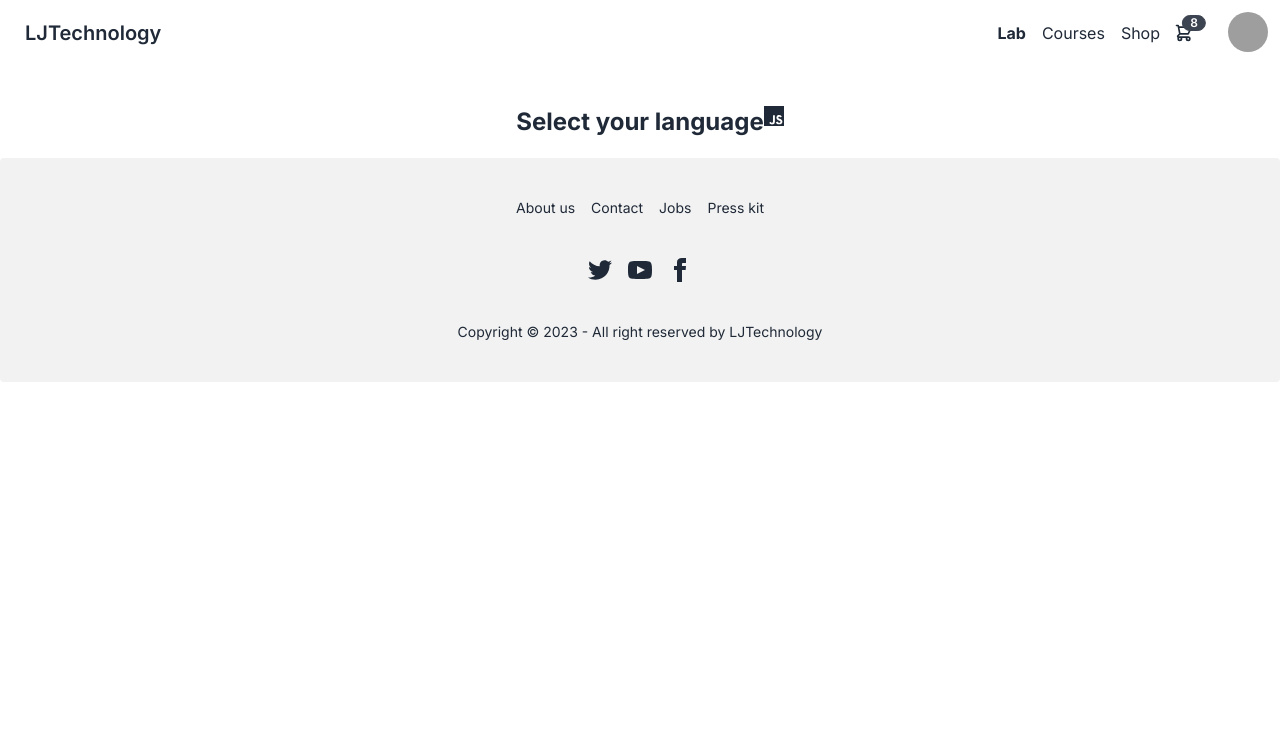
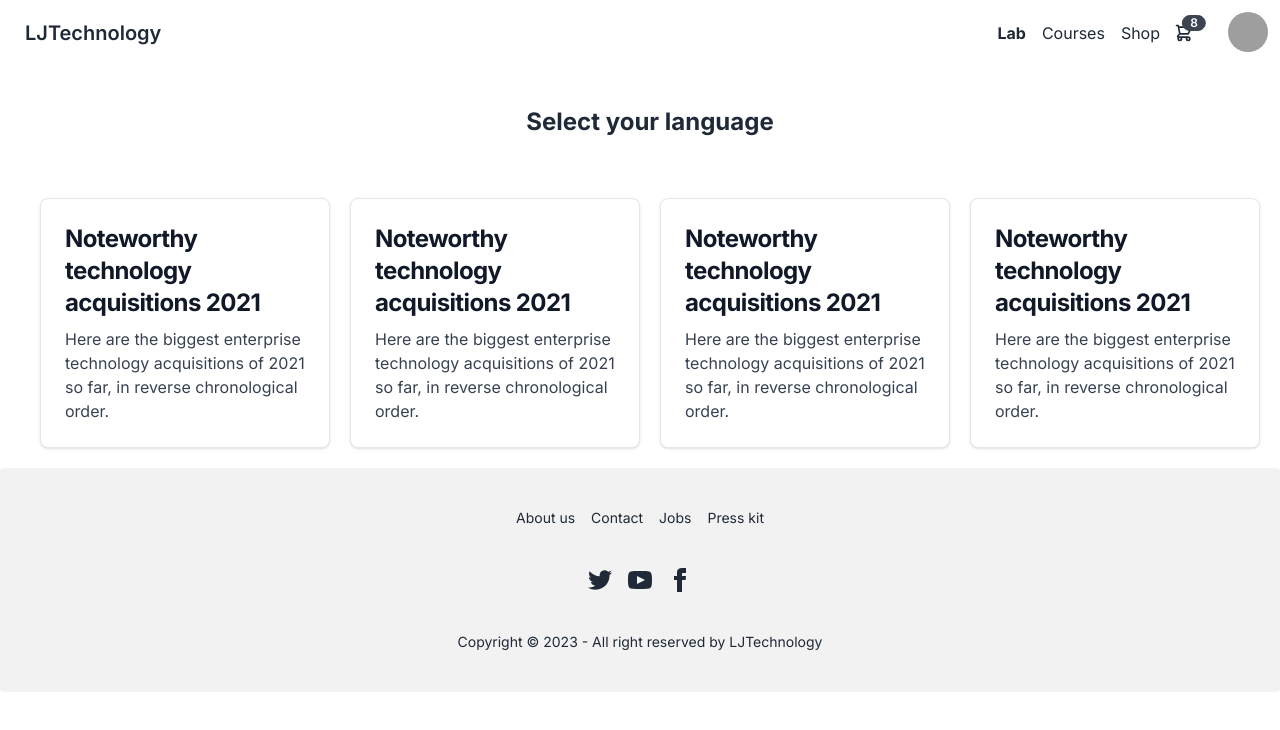
Before and after one commit to LuisJohn/LJTech-Platform-with-NextJS-and-JS--Public-Code-, a Next.js app: page /corses in a window 1280 px wide. Shown: the top 730 px of the page. Built offline with nearby package versions, Linux system fonts and the light colour scheme; grey boxes are pictures that could not be loaded.

Commit message:
A quick tune on the CSS Tailwind

```diff
--- a/src/app/corses/page.js
+++ b/src/app/corses/page.js
@@ -2,12 +2,30 @@ import { SiJavascript } from 'react-icons/si';
 
 const page = () => {
   return (
-    <div className='mt-5 ml-5 p-5 flex justify-center align-middle'>
-     <h1 className='text-2xl font-bold'>Select your language</h1>
-      <div>
-        <SiJavascript className='h-5 w-5'/>
+    <>
+    <div className='courses'>
+      <h1 className='text-2xl font-bold'>Select your language</h1>
+    </div>
+
+    <div className='courses'>
+        <a href="#" className="block max-w-sm p-6 bg-white border border-gray-200 rounded-lg shadow hover:bg-gray-100 dark:bg-gray-800 dark:border-gray-700 dark:hover:bg-gray-700">
+            <h5 className="mb-2 text-2xl font-bold tracking-tight text-gray-900 dark:text-white">Noteworthy technology acquisitions 2021</h5>
+            <p className="font-normal text-gray-700 dark:text-gray-400">Here are the biggest enterprise technology acquisitions of 2021 so far, in reverse chronological order.</p>
+        </a>
+        <a href="#" className="block max-w-sm p-6 bg-white border border-gray-200 rounded-lg shadow hover:bg-gray-100 dark:bg-gray-800 dark:border-gray-700 dark:hover:bg-gray-700">
+            <h5 className="mb-2 text-2xl font-bold tracking-tight text-gray-900 dark:text-white">Noteworthy technology acquisitions 2021</h5>
+            <p className="font-normal text-gray-700 dark:text-gray-400">Here are the biggest enterprise technology acquisitions of 2021 so far, in reverse chronological order.</p>
+        </a>
+        <a href="#" className="block max-w-sm p-6 bg-white border border-gray-200 rounded-lg shadow hover:bg-gray-100 dark:bg-gray-800 dark:border-gray-700 dark:hover:bg-gray-700">
+            <h5 className="mb-2 text-2xl font-bold tracking-tight text-gray-900 dark:text-white">Noteworthy technology acquisitions 2021</h5>
+            <p className="font-normal text-gray-700 dark:text-gray-400">Here are the biggest enterprise technology acquisitions of 2021 so far, in reverse chronological order.</p>
+        </a>
+        <a href="#" className="block max-w-sm p-6 bg-white border border-gray-200 rounded-lg shadow hover:bg-gray-100 dark:bg-gray-800 dark:border-gray-700 dark:hover:bg-gray-700">
+            <h5 className="mb-2 text-2xl font-bold tracking-tight text-gray-900 dark:text-white">Noteworthy technology acquisitions 2021</h5>
+            <p className="font-normal text-gray-700 dark:text-gray-400">Here are the biggest enterprise technology acquisitions of 2021 so far, in reverse chronological order.</p>
+        </a>
       </div>
-    </div>
+    </>
   )
 }
 
--- a/src/app/globals.css
+++ b/src/app/globals.css
@@ -2,26 +2,11 @@
 @tailwind components;
 @tailwind utilities;
 
-/* :root {
-  --foreground-rgb: 0, 0, 0;
-  --background-start-rgb: 214, 219, 220;
-  --background-end-rgb: 255, 255, 255;
+
+@layer components {
+
+  .courses{
+    @apply mt-5 ml-5 p-5 flex gap-5 justify-center align-middle;
+  }
+
 }
-
-@media (prefers-color-scheme: dark) {
-  :root {
-    --foreground-rgb: 255, 255, 255;
-    --background-start-rgb: 0, 0, 0;
-    --background-end-rgb: 0, 0, 0;
-  }
-}
-
-body {
-  color: rgb(var(--foreground-rgb));
-  background: linear-gradient(
-      to bottom,
-      transparent,
-      rgb(var(--background-end-rgb))
-    )
-    rgb(var(--background-start-rgb));
-} */
--- a/tailwind.config.js
+++ b/tailwind.config.js
@@ -1,5 +1,6 @@
 /** @type {import('tailwindcss').Config} */
 module.exports = {
+  mode: 'jit',
   content: [
     './src/pages/**/*.{js,ts,jsx,tsx,mdx}',
     './src/components/**/*.{js,ts,jsx,tsx,mdx}',
```
